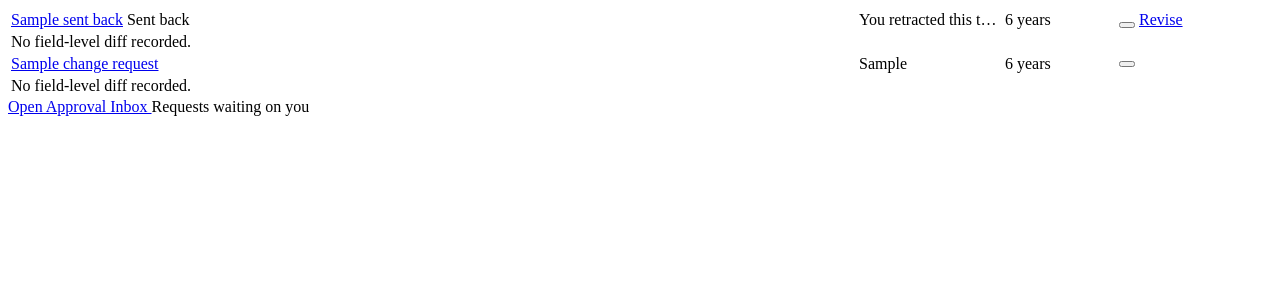
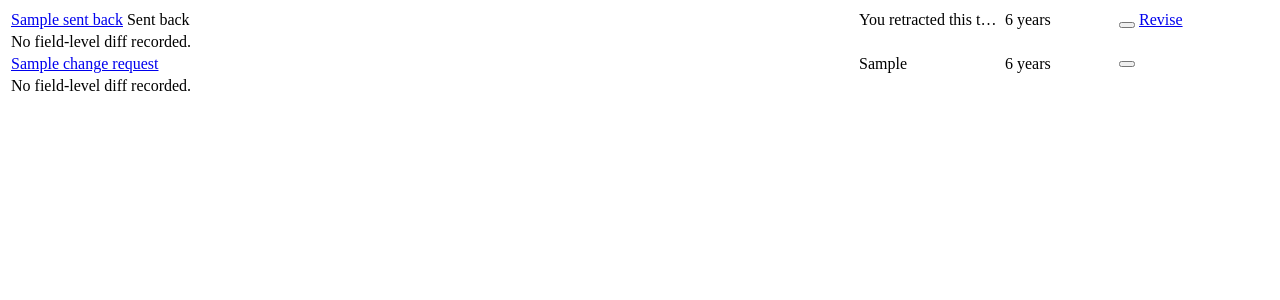
Before and after one commit to mattivaisanen/netbox-change-approval, a Django app: template netbox_change_approval/templates/netbox_change_approval/dashboard_widget.html in a window 1280 px wide. Shown: the top 300 px of the page. Run offline with Django 3.2, Linux system fonts and the light colour scheme; the template is opened without the code that fills it: most values are stand-ins (such as "Sample title", 1, 10 or a date in 2020).

Commit message:
Pending Approvals widget: drop the bottom link; the title opens the inbox
Co-Authored-By: Claude Opus 5.5 (1M context) <noreply@anthropic.com>

```diff
--- a/netbox_change_approval/templates/netbox_change_approval/dashboard_widget.html
+++ b/netbox_change_approval/templates/netbox_change_approval/dashboard_widget.html
@@ -65,12 +65,6 @@
 {% else %}
 <div class="card-body text-muted">{% trans "Nothing waiting on you right now." %}</div>
 {% endif %}
-<div class="card-footer py-2 small d-flex justify-content-between">
-  <a href="{% url 'plugins:netbox_change_approval:changerequest_inbox' %}{% if change_requests %}#nbca-section-decide{% endif %}">
-    <i class="mdi mdi-inbox-outline"></i> {% trans "Open Approval Inbox" %}
-  </a>
-  <span class="text-muted">{% if change_requests %}{% trans "Requests waiting on you" %}{% else %}{% trans "Your requests" %}{% endif %}</span>
-</div>
 
 <script>
   /* The widget's title (drawn by NetBox) opens the Approval Inbox too. */
```
Also changed, not shown: CHANGELOG.md.
